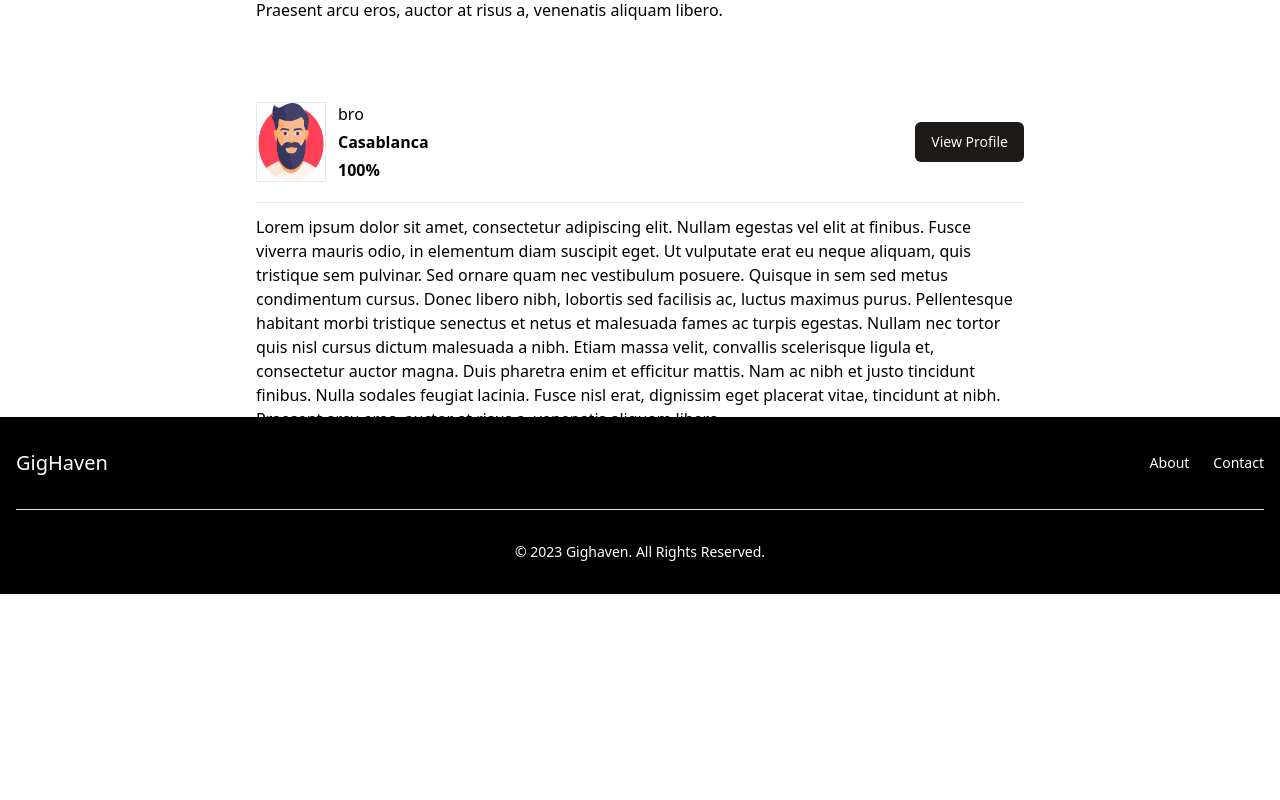
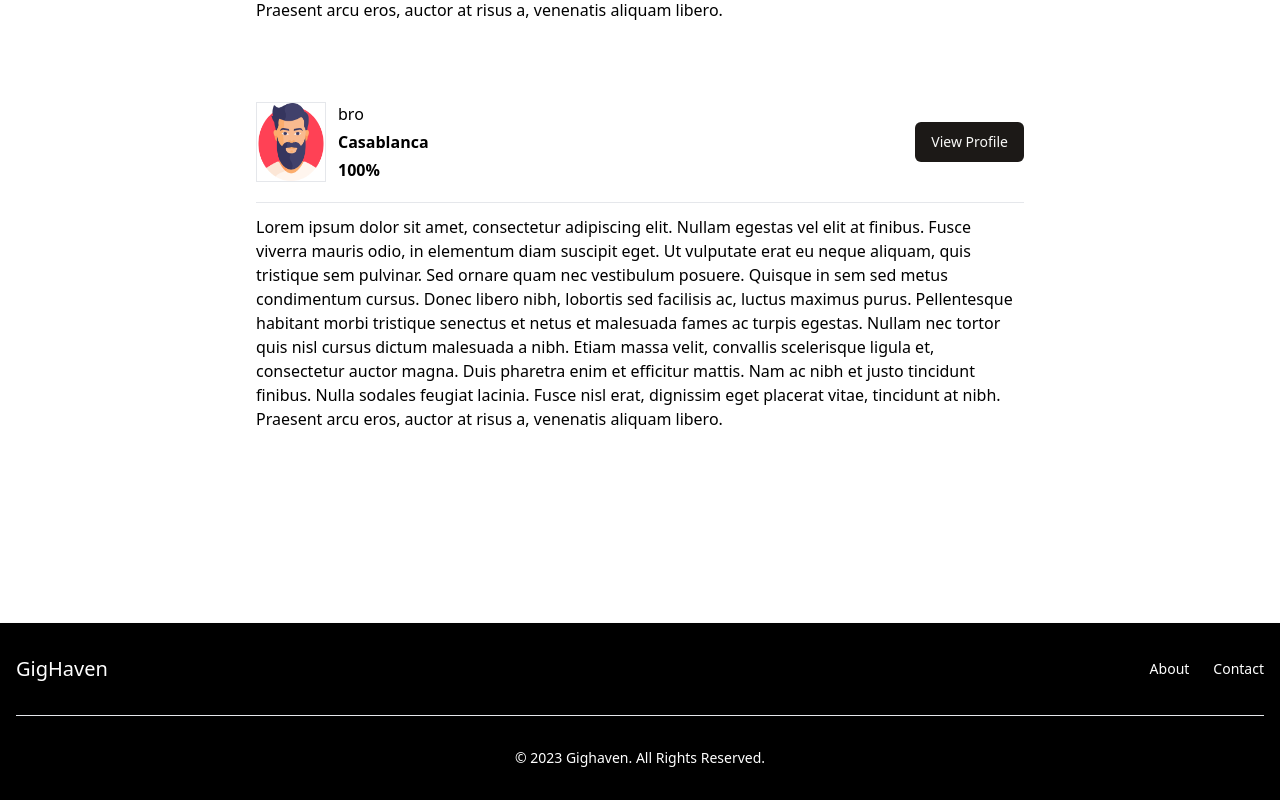
Before and after one commit to kamal-ezz/gighaven, a Next.js app: page /freelancers in a window 1280 px wide. Shown: the part 603-1403 px from the top of the page. Before the commit the page ends 1197 px from the top, so only its background shows below. Built offline with nearby package versions, Linux system fonts and the light colour scheme.

Commit message:
fix footer

```diff
--- a/src/app/freelancers/[id]/page.tsx
+++ b/src/app/freelancers/[id]/page.tsx
@@ -0,0 +1,23 @@
+import Image from "next/image";
+import React from "react";
+
+export default function FreelancerProfile({ name, pic, location, rate }: any) {
+  return (
+    <div>
+      <div className="flex gap-3">
+        <Image
+          src={pic}
+          width={70}
+          height={70}
+          alt="profile"
+          className="border"
+        />
+        <div className="flex gap-1 flex-col">
+          <span>{name}</span>
+          <span className="font-semibold">{location}</span>
+          <span className="font-semibold">{rate}</span>
+        </div>
+      </div>
+    </div>
+  );
+}
--- a/src/app/jobs/page.tsx
+++ b/src/app/jobs/page.tsx
@@ -1,3 +1,4 @@
+"use client";
 import Job from "@/components/Job";
 import Searchbar from "@/components/Searchbar";
 import axios from "axios";
--- a/src/app/layout.tsx
+++ b/src/app/layout.tsx
@@ -14,10 +14,10 @@ export default function RootLayout({
   children: React.ReactNode;
 }) {
   return (
-    <html lang="en">
-      <body>
+    <html lang="en" className="h-full m-0 p-0">
+      <body className="h-full m-0 p-0 flex flex-col">
         <Navbar />
-        <div className="mb-28 h-screen">{children}</div>
+        <div className="mb-28 flex-grow">{children}</div>
         <Footer />
       </body>
     </html>
--- a/src/app/profile/[id]/page.tsx
+++ /dev/null
@@ -1,5 +0,0 @@
-import React from "react";
-
-export default function page() {
-  return <div>profile</div>;
-}
--- a/src/components/Footer.tsx
+++ b/src/components/Footer.tsx
@@ -3,7 +3,7 @@ import React from "react";
 
 export default function Footer() {
   return (
-    <footer className="shadow bg-black  w-full">
+    <footer className="shadow bg-black  w-full flex-shrink">
       <div className="w-full max-w-screen-xl mx-auto p-4 md:py-8">
         <div className="sm:flex sm:items-center sm:justify-between">
           <Link
--- a/src/components/Freelancer.tsx
+++ b/src/components/Freelancer.tsx
@@ -28,7 +28,7 @@ export default function Freelancer({
             <span className="font-semibold">{rate}</span>
           </div>
         </div>
-        <Link href={`/profile/${id}`}>
+        <Link href={`/freelancers/${id}`}>
           <Button>View Profile</Button>
         </Link>
       </div>
```
